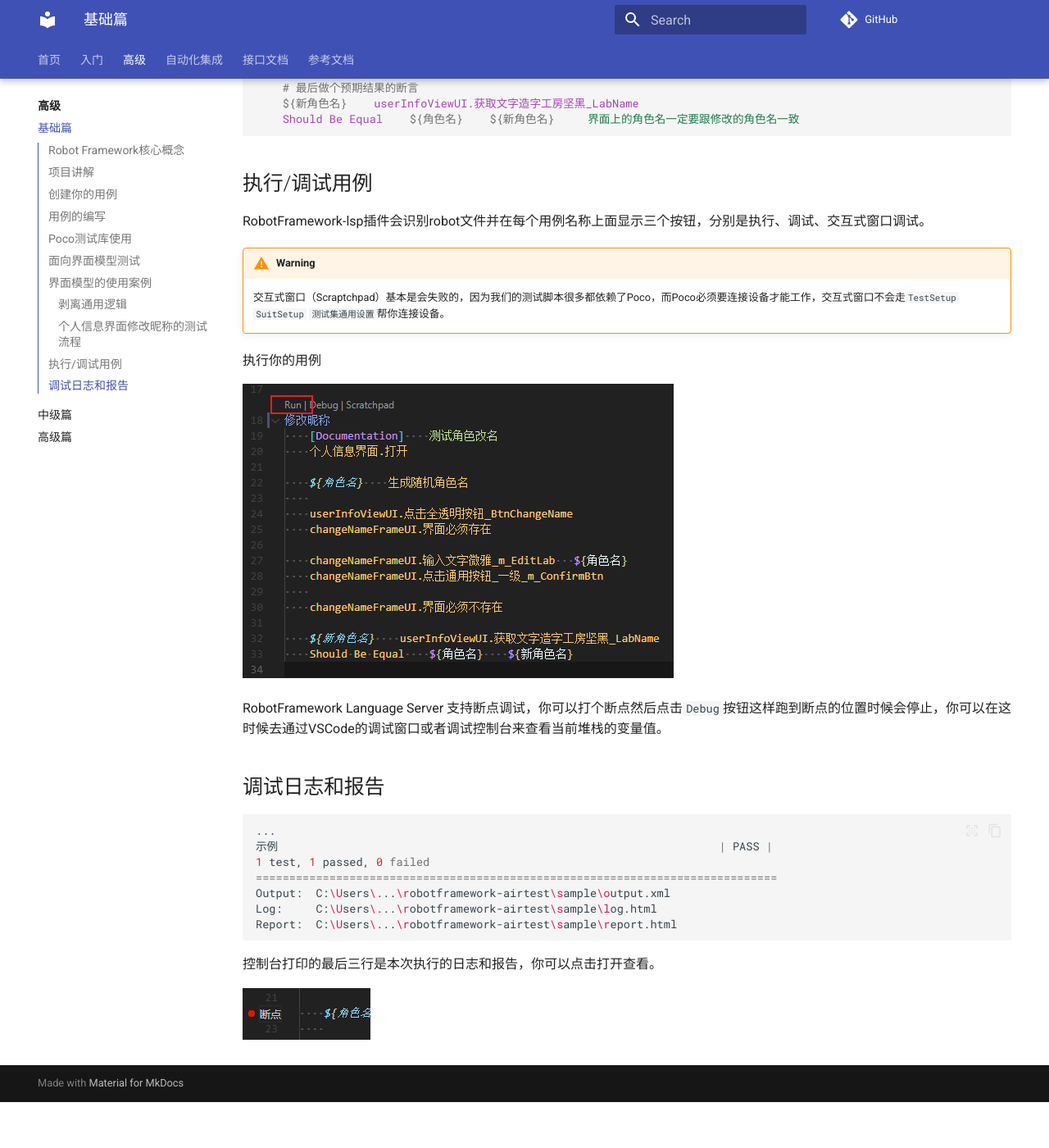
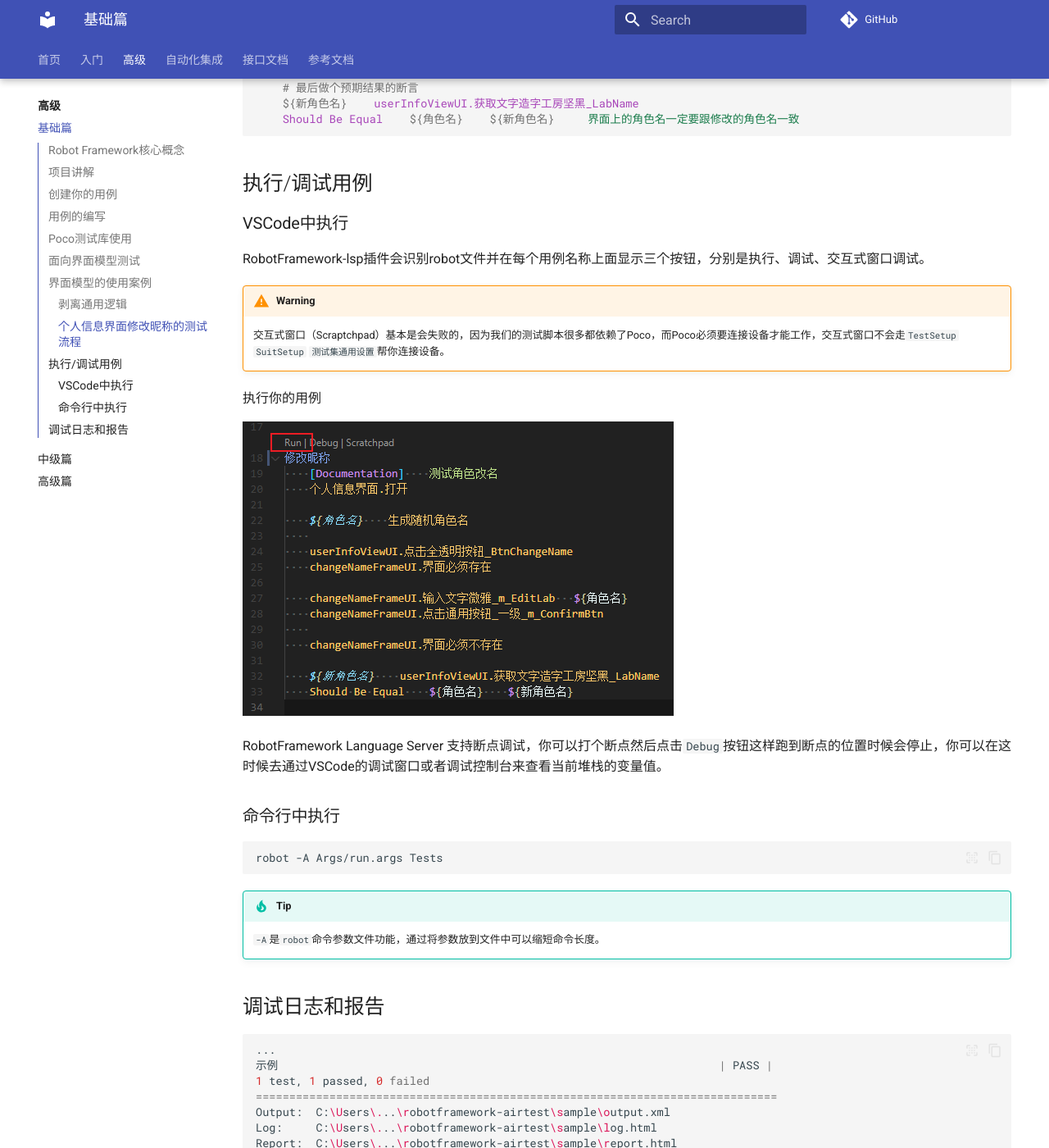
Before and after one commit to kaluluosi/robotframework-airtest, an MkDocs documentation site: the page built from docs/advance/basic.md, in a window 1280 px wide and 1400 px high, scrolled down 9672 px. Shown: the whole window at 82% size. Built offline with MkDocs 1.6.1 and Material for MkDocs 9.7.7, drawn with Linux system fonts in a browser that asks for light colours; comment, search, counter and statistics services are not loaded; before the commit the page ends 11016 px from its top, so only the background shows below that.

Commit message:
提交最后的文档

````diff
--- a/docs/advance/basic.md
+++ b/docs/advance/basic.md
@@ -435,6 +435,8 @@ Resource    ../../../../Resources/辅助.resource    # 引入我们的辅助.res
 
 ## 执行/调试用例
 
+### VSCode中执行
+
 RobotFramework-lsp插件会识别robot文件并在每个用例名称上面显示三个按钮，分别是执行、调试、交互式窗口调试。
 
 !!! Warning
@@ -446,6 +448,16 @@ RobotFramework-lsp插件会识别robot文件并在每个用例名称上面显示
 
 
 RobotFramework Language Server 支持断点调试，你可以打个断点然后点击`Debug`按钮这样跑到断点的位置时候会停止，你可以在这时候去通过VSCode的调试窗口或者调试控制台来查看当前堆栈的变量值。
+
+### 命令行中执行
+
+```shell
+robot -A Args/run.args Tests
+```
+
+!!! Tip
+    `-A`是`robot`命令参数文件功能，通过将参数放到文件中可以缩短命令长度。
+
 
 ## 调试日志和报告
 
````
Also changed, not shown: docs/ci_cd/index.md (+5 -0 lines), docs/quick_start/2_dev_env.md (+2 -1 lines).
